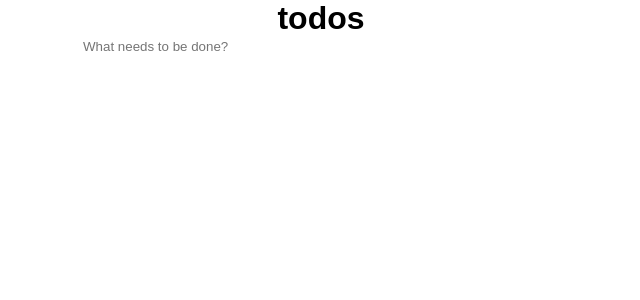
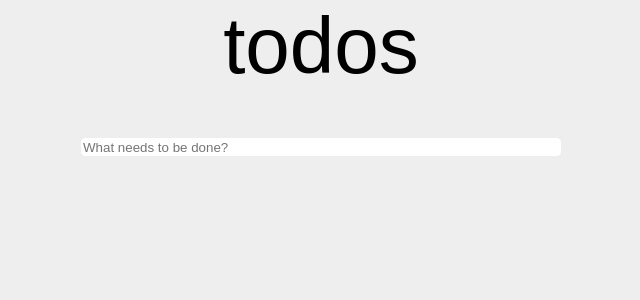
Before and after one commit to ccouzens/golang-todo-webapp, a Preact app in the folder vite_version/todo-mvc-ssr/: page / in a window 1280 px wide. Shown: the top 300 px of the page, without its empty margins (319-959 px from the left). Built offline with nearby package versions, Linux system fonts and the light colour scheme.

Commit message:
Rounded corners

```diff
--- a/vite_version/todo-mvc-ssr/src/app.tsx
+++ b/vite_version/todo-mvc-ssr/src/app.tsx
@@ -11,14 +11,14 @@ const TodoIsCompletedInput: FunctionComponent<
 > = ({ value, ...inputProps }) => (
 	<input
 		type="hidden"
-		name="todos[]isCompleted"
+		name="c"
 		value={value ? "true" : "false"}
 		{...inputProps}
 	/>
 );
 
 const TodoTextInput: FunctionComponent<InputHTMLAttributes> = (inputProps) => (
-	<input type="hidden" name="todos[]text" {...inputProps} />
+	<input type="hidden" name="t" {...inputProps} />
 );
 
 const TodosInputs: FunctionComponent<{
@@ -43,7 +43,7 @@ export const App: FunctionComponent<{
 }> = ({ todos }) => (
 	<>
 		<h1>todos</h1>
-		<form method="get">
+		<form method="get" class="newTodo">
 			<TodosInputs todos={todos} />
 			<TodoIsCompletedInput value={false} />
 			<TodoTextInput type="text" placeholder="What needs to be done?" />
@@ -74,7 +74,7 @@ export const App: FunctionComponent<{
 					<TodosInputs
 						todos={todos.filter((innerTodo) => innerTodo !== todo)}
 					/>
-					<input type="submit" value="❌" class="remove" />
+					<input type="submit" value="×" class="remove" />
 				</form>
 			</div>
 		))}
--- a/vite_version/todo-mvc-ssr/src/index.css
+++ b/vite_version/todo-mvc-ssr/src/index.css
@@ -1,3 +1,13 @@
+:root {
+	--background-color: #eee;
+	background-color: var(--background-color);
+}
+
+.newTodo,
+.todo {
+	background-color: white;
+}
+
 :root,
 input {
 	font-family: sans-serif;
@@ -9,8 +19,10 @@ body {
 }
 
 h1 {
-	margin: 0 auto;
+	margin: 0 auto 0.5lh;
 	width: max-content;
+	font-size: 5em;
+	font-weight: normal;
 }
 
 input {
@@ -32,6 +44,12 @@ input[type="submit"] {
 	display: grid;
 	grid-template-columns: auto 1fr auto;
 	align-items: stretch;
+	margin-top: 1px;
+}
+
+.todo,
+.newTodo {
+	border-radius: 0.25lh;
 }
 
 .todo form {
--- a/vite_version/todo-mvc-ssr/src/parse-todos-from-url-search-params.ts
+++ b/vite_version/todo-mvc-ssr/src/parse-todos-from-url-search-params.ts
@@ -8,9 +8,9 @@ export function parseTodosFromUrlSearchParams(
 	let text: string | undefined;
 	let isCompleted: boolean | undefined;
 	for (const [key, value] of searchParams) {
-		if (key === "todos[]text") {
+		if (key === "t") {
 			text = value;
-		} else if (key === "todos[]isCompleted") {
+		} else if (key === "c") {
 			isCompleted = value === "true";
 		}
 		if (text !== undefined && isCompleted !== undefined) {
```
Also changed, not shown: 1 other file (tests, documents, lock files or other folders).
